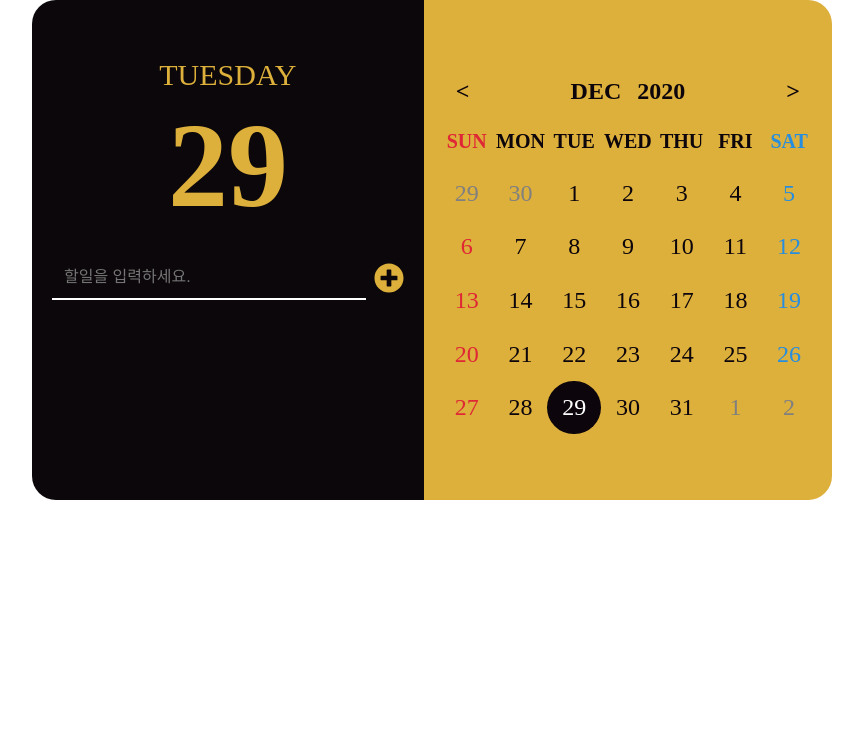
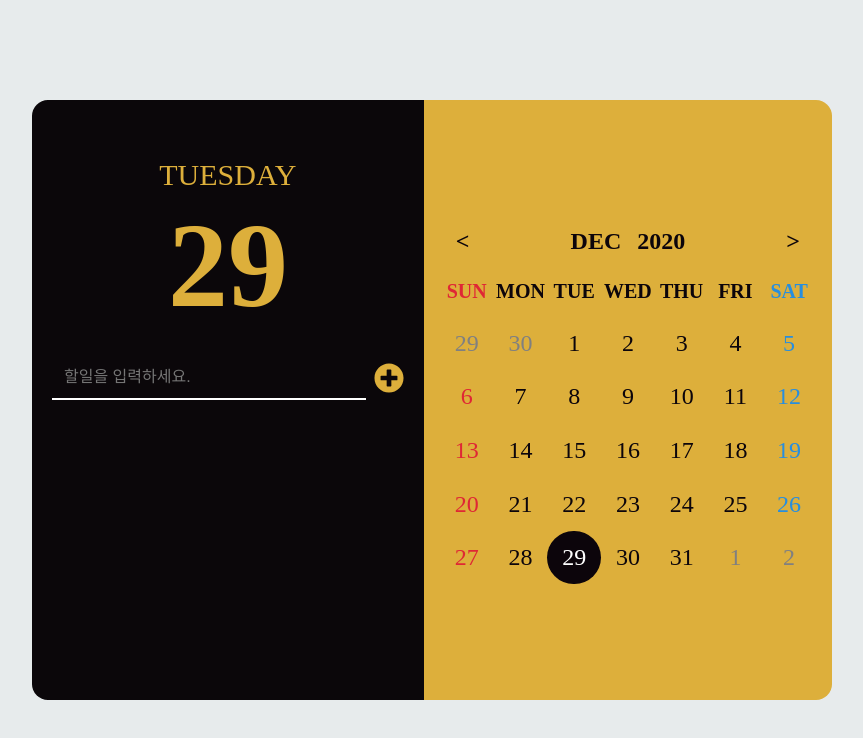
Before and after one commit to yung6699/react-calendar, a React (Create React App) app: page / in a window 1280 px wide. Shown: the top 738 px of the page, without its empty margins (208-1071 px from the left). Built offline with nearby package versions, Linux system fonts and the light colour scheme.

Commit message:
달력 UI 다듬기 완료

```diff
--- a/src/components/TodoList.tsx
+++ b/src/components/TodoList.tsx
@@ -81,7 +81,7 @@ const ListItem = styled.div`
   justify-content: space-between;
   font-size: 24px;
   font-weight: bold;
-  padding: 12px;
+  padding: 12px 6px;
   box-sizing: border-box;
   color: #fff;
 `;
--- a/src/index.css
+++ b/src/index.css
@@ -6,7 +6,9 @@
 html, body {
     margin: 0;
     padding: 0;
+    width: 100%;
     height: 100%;
+    overflow: hidden
 }
 
 body {
--- a/src/pages/TodoListPage.tsx
+++ b/src/pages/TodoListPage.tsx
@@ -8,15 +8,30 @@ import { todosActions, InsertType, ITodosState, ITodo, UpdateType } from "store/
 import { bindActionCreators, Dispatch } from 'redux';
 import { getKey } from "../utils";
 
+const Wrapper = styled.div`
+  position: absolute;
+  left: 0;
+  right: 0;
+  top: 0;
+  bottom: 0;
+  background-color: #e7ebec;
+  display: flex;
+  justify-content: center;
+  align-items: center;
+`;
+
 const Container = styled.div`
   display: flex;
   flex-direction: row;
   margin: 0 auto;
   box-sizing: border-box;
-  border-radius: 24px;
   overflow: hidden;
+  width: 80%;
+  border-radius: 16px;
+
+  min-height: 600px;
   max-width: 800px;
-  min-height: 500px;
+  max-height: 800px;
 `;
 
 interface TodoListPageProps {
@@ -57,10 +72,12 @@ const TodoListPage = ({ allTodos, insert, remove, toggle}: TodoListPageProps) =>
   const onToggle = (date:Dayjs, id: number) => toggle({ date, id });
 
   return (
-    <Container>
-      <TodoList date={date} todos={todos} onInsert={onInsert} onRemove={onRemove} onToggle={onToggle}/>
-      <Calendar onGetDate={onGetDate} markingList={markingList}/>
-    </Container>
+    <Wrapper>
+      <Container>
+        <TodoList date={date} todos={todos} onInsert={onInsert} onRemove={onRemove} onToggle={onToggle}/>
+        <Calendar onGetDate={onGetDate} markingList={markingList}/>
+      </Container>
+    </Wrapper>
   );
 };
 
```
